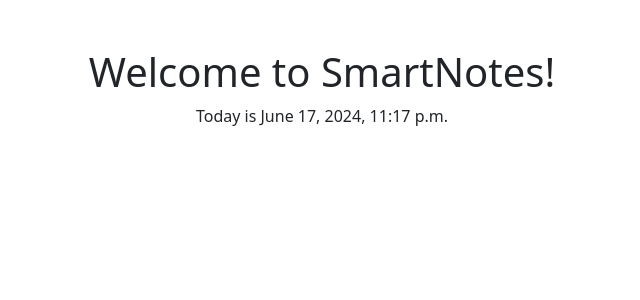
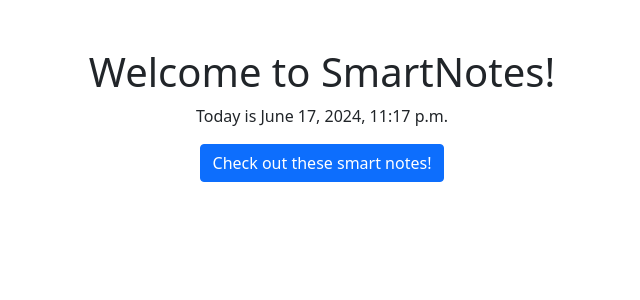
Before and after one commit to bcLego19/pythonTests, a Django app: page /home in a window 1280 px wide. Shown: the top 300 px of the page, without its empty margins (318-958 px from the left). Run offline with Django 5.2, Linux system fonts and the light colour scheme.

Commit message:
Update welcome page to add link to smart notes page

```diff
--- a/PythonDjango/smartnotesProject/home/templates/home/welcome.html
+++ b/PythonDjango/smartnotesProject/home/templates/home/welcome.html
@@ -6,4 +6,6 @@
 
     <p>Today is {{today}}</p>
 
+    <a href="{% url 'notes.list' %}" class="btn btn-primary">Check out these smart notes!</a>
+
 {% endblock %}
--- a/PythonDjango/smartnotesProject/notes/urls.py
+++ b/PythonDjango/smartnotesProject/notes/urls.py
@@ -3,6 +3,6 @@ from django.urls import path
 from . import views
 
 urlpatterns = [
-    path('notes', views.NotesListView.as_view()),
+    path('notes', views.NotesListView.as_view(), name="notes.list"),
     path('notes/<int:pk>', views.NotesDetailView.as_view()),
 ]
```
